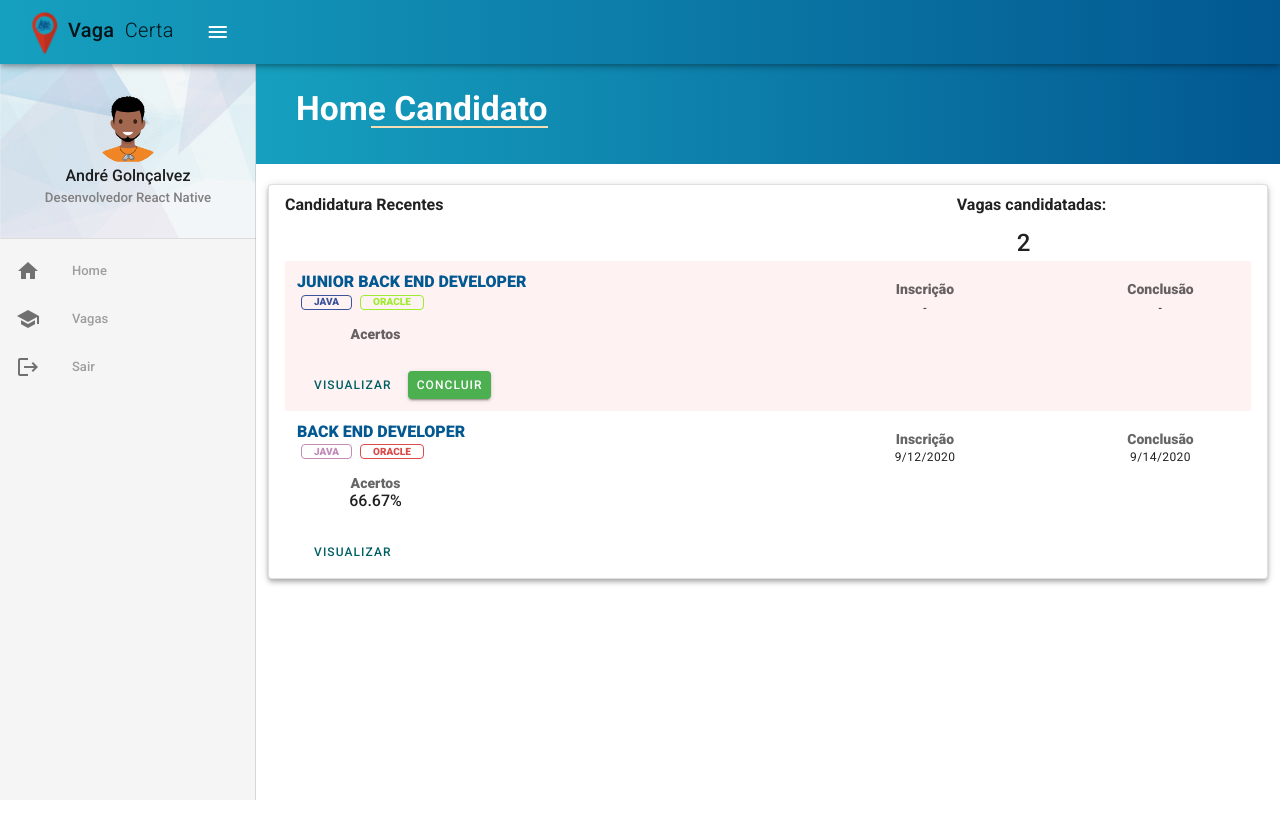
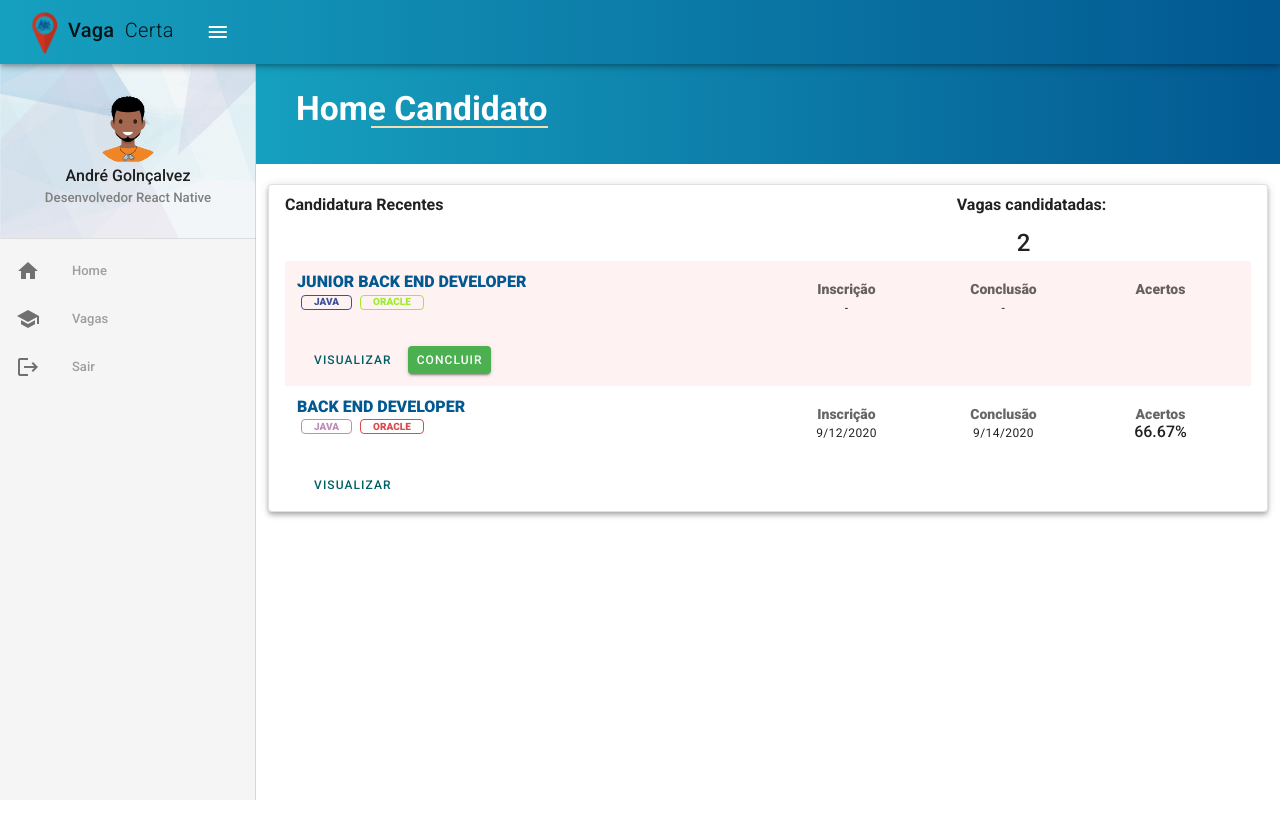
Before and after one commit to will13f0b9/recruitment_frontend, a Vue app: page /candidate in a window 1280 px wide. Shown: the top 838 px of the page. Built offline with nearby package versions, Linux system fonts and the light colour scheme.

Commit message:
fix: align items home

```diff
--- a/src/views/Candidate.vue
+++ b/src/views/Candidate.vue
@@ -35,7 +35,7 @@
                       </span>
                     </v-col>
 
-                    <v-col cols="6" sm="6" md="4">
+                    <v-col cols="6" sm="6" md="2">
                       <div class="mb-0 mt-2 font-weight-medium text-center">
                         <v-list-item-subtitle class="font-weight-black">Inscrição</v-list-item-subtitle>
                         <span
```
